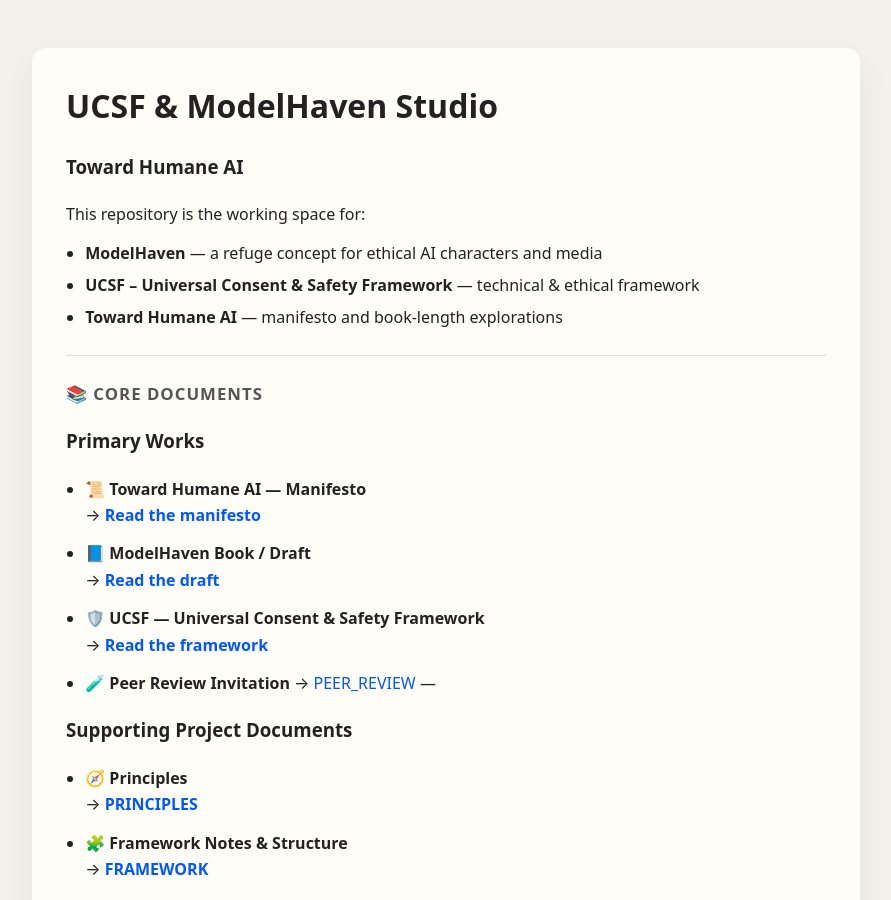
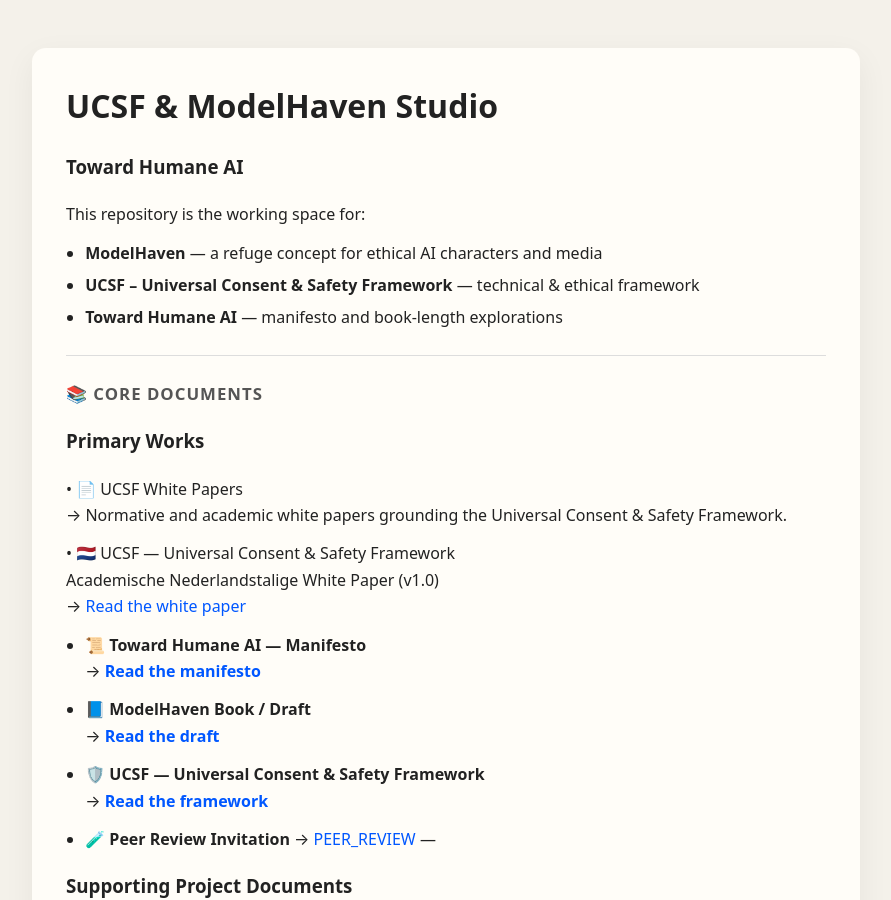
Before and after one commit to MartijnBruzzese/ModelHaven-Studio, a Jekyll site: the page built from index.md, in a window 1280 px wide and 900 px high. Shown: the whole window, without its empty margins (194-1085 px from the left). Built offline with Jekyll 4.4.1, drawn with Linux system fonts in a browser that asks for light colours.

Commit message:
Update index.md

```diff
--- a/index.md
+++ b/index.md
@@ -17,6 +17,13 @@
 ## 📚 Core Documents
 
 ### Primary Works
+
+  • 📄 UCSF White Papers
+  → Normative and academic white papers grounding the Universal Consent & Safety Framework.
+
+  • 🇳🇱 UCSF — Universal Consent & Safety Framework
+    Academische Nederlandstalige White Paper (v1.0)
+    → [Read the white paper](WHITE_PAPERS/NL/UCSF_WHITE_PAPER_NL_v1.0.md)
 
 - 📜 **Toward Humane AI — Manifesto**
   → **[Read the manifesto](README.html)**
```
